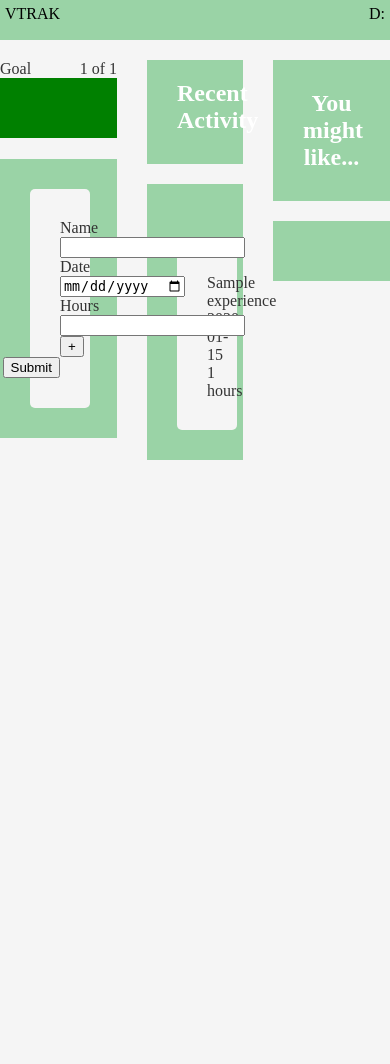
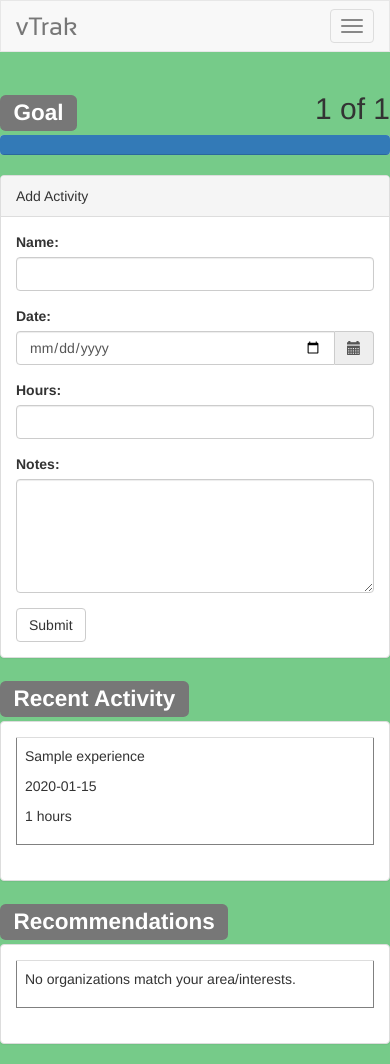
Before and after one commit to rsera/CommunityServiceTracker, a PHP site: page /dashboard.php in a window 390 px wide; the page is wider, and only the part inside the window is pictured. Before the commit the page ends 460 px from the top of that part, so only its background shows below. Run offline with PHP 8.4, Linux system fonts and the light colour scheme; the visitor is signed in with stand-in values (Sample User, id 1); data comes from the database, SQL or seed files in the repository; tables that the repository leaves empty hold one stand-in row (values such as "Sample post").

Commit message:
refactoring of dashboard
added placeholders when no experience/no recommendations
refactored API to match new bootstrap dashboard
refactored dynamic generation to match boothstrap dashboard

```diff
--- a/dashboard.php
+++ b/dashboard.php
@@ -2,43 +2,64 @@
 	if(!isset($_SESSION['UserID'])){
 		header("location: /");
 	}
-?><!DOCTYPE html><html>
+?>
+
+<!DOCTYPE html>
+<html lang="en">
 <head>
-		<!-- <script src="jquery-3.2.1.min.js"></script> -->
-		<!-- <script src="/API/APIfront.js"></script> -->
-		<!--- Styles will be moved off into their own css file --->
+  <title>VTRAK</title>
+  <meta charset="utf-8">
+  <meta name="viewport" content="width=device-width, initial-scale=1">
+  <link rel="stylesheet" type="text/css" href="https://maxcdn.bootstrapcdn.com/bootstrap/3.3.7/css/bootstrap.min.css">
+  <link href="css/styles.css" rel="stylesheet">
+  <script src="https://ajax.googleapis.com/ajax/libs/jquery/3.3.1/jquery.min.js"></script>
+  <script type="text/javascript" src="https://code.jquery.com/jquery-3.3.1.min.js"></script>
+  <script type="text/javascript" src="https://maxcdn.bootstrapcdn.com/bootstrap/4.0.0/js/bootstrap.min.js"></script>
   <style>
-			body{margin:0px;width:100%;}
-			.left{float:left;}
-			.staticLeft{left:0px;}
-			.staticRight{right:0px;}
-			.right{float:right;}
-			.clearBoth{clear:both;}
-
-			.panel{background:#9ad3a6;color:#FFF;margin-top:20px;text-align:center;padding:30px;}
-			.panel .panel{background:#F5F5F5;color:#333;margin-top:5px;border-radius:5px;}
-			.panel .panel:first-of-type{margin-top:0px;}
-
-			#ribbon{height:40px;width:100%;position:fixed;margin-top:0px;border-bottom:20px solid #F5F5F5;background:#9ad3a6;padding:0px;}
-			#ribbon span{padding:5px;}
-			#goalText{margin-top:20px;color:#333;}
-			#recent{padding-top:60px;}
-
-			body{background:#F5F5F5}
-			aside{margin-top:40px;position:fixed;width:30%;}
-			main{width:calc(40% - 60px);margin-left:calc(30% + 30px);padding-top:30px;}
-			progress{width:100%;height:60px; border-radius:5px;}
-			h2{background:#76cb89;}
-
-
+    .defaultHidden{display:none;visibility:hidden;}
+    @font-face{font-family: sanssaFont;src:url(CSS/Sansation_Regular.ttf)};
+    @font-face{font-family: sanssaBold;src:url(CSS/Sansation_Bold.ttf);font-weight:bold};
+    body{font-family:sanssaFont;}
+    #vtrakButton{font-family:sanssaFont; font-size: 25px;}
+    #signUpRibbon{font-family:sanssaFont; font-size: 20px}
+    #loginRibbon{font-family:sanssaFont; font-size: 20px}
+    #homePageContent h1{font-family:sanssaFont;}
   </style>
 </head>
-	<body>
-		<header id="ribbon">
-			<span class="image left">VTRAK</span>
-			<span class="account right">D:</span>
-		</header>
-		<aside class="staticLeft">
+<body class="myDashboard">
+
+  <!-- Top Banner Start -->
+  <nav class="navbar navbar-default">
+    <div class="container">
+      <!-- Brand and toggle get grouped for better mobile display -->
+      <div class="navbar-header">
+        <button type="button" class="navbar-toggle collapsed" data-toggle="collapse" data-target="#bs-example-navbar-collapse-1" aria-expanded="false">
+          <span class="sr-only">Toggle navigation</span>
+          <span class="icon-bar"></span>
+          <span class="icon-bar"></span>
+          <span class="icon-bar"></span>
+        </button>
+        <a class="navbar-brand" href="#" data-target="home" id="vtrakButton">vTrak</a>
+      </div>
+
+      <!-- Collect the nav links, forms, and other content for toggling -->
+      <div class="collapse navbar-collapse" id="bs-example-navbar-collapse-1">
+        <ul class="nav navbar-nav navbar-right">
+          <li><a href="#" data-target="signUp" id="signUpRibbon">Account</a></li>
+          <li><a href="#" data-target="login" id="loginRibbon">Log Out</a></li>
+        </ul>
+      </div>
+    </div>
+  </nav>
+  <!-- Top Banner End -->
+
+  <div class="row row-eq-height">
+    <div class="col-sm-4">
+      <!-- Progress bar -->
+      <div class="progress-bar-label">
+        <h2>
+          <span class="label label-default">Goal</span>
+
           <?php
 			$thisUserID = $_SESSION['UserID'];
 			$sql = "SELECT goal, IFNULL(SUM(hours),0) AS hours FROM user LEFT JOIN experiences on user.userID = experiences.userID WHERE user.userID = ".$thisUserID. " GROUP BY user.userID";
@@ -47,26 +68,107 @@
 			if (mysqli_num_rows($result) > 0)
 			{
 				while($row = mysqli_fetch_assoc($result)){
-						echo '<div id="goalText"><span class="left">Goal</span><span class="right"><span id="hoursLabel">' . $row['hours'] . '</span> of <span id="goalLabel">' . $row['goal'] . '</span></span></div>';
-						echo '<progress id="goalBar" value="' . $row['hours'] . '" max="' . $row['goal'] . '"></progress>';
+					/*echo '<p>Current hours:'.$row['hours'].'</p>';*/
+        			//echo '<span class="pull-right">'. $row['hours'].' of '.$row['goal'].'</span>';
+					echo '<span class="pull-right"><span id="hoursLabel">' . $row['hours'] . '</span> of <span id="goalLabel">' . $row['goal'] . '</span></span>';
 				}
 			}
     	?>
+        </h2>
+      </div>
 
-			<div class="panel">
-			<div id="addNew" class="panel">
-				<div class="name"><label>Name</label><input id="newName" type="text"></input></div>
-				<div class="date"><label>Date</label><input id="newDate" type="date"></input></div>
-				<div class="hours"><label>Hours</label><input id="newHours" type="number"></input></div>
-				<div class="more"><input id="newMore" type="button" value="+" class="left"></input></div>
-				<div class="submit"><input id="newSubmit" type="button" value="Submit" class="right"></input></div>
-				<div class="clearBoth"></div>
+
+      <?php
+
+        $thisUserID = $_SESSION['UserID'];
+        $sql = "SELECT goal, IFNULL(SUM(hours),0) AS hours FROM user LEFT JOIN experiences on user.userID = experiences.userID WHERE user.userID = ".$thisUserID. " GROUP BY user.userID";
+        $result = mysqli_query($conn, $sql);
+
+        if (mysqli_num_rows($result) > 0)
+        {
+          while($row = mysqli_fetch_assoc($result)){
+            $val = (int)($row['hours']/$row['goal']*100);
+
+			echo '<div class="progress"><div class="progress-bar" role="progressbar" aria-valuenow="'.$row['hours'].'" aria-value-min="0" aria-valuemax="'.$row['goal'].'" style="width:'.$val.'%">'.'<div class="progress-bar-title"></div>'.'</div></div>';
+
+          }
+        }
+
+      ?>
+
+      <!--Add activity-->
+      <div id="addNew" class="panel panel-default" >
+        <div class="panel-heading">Add Activity</div>
+        <div class="panel-body">
+
+          <!--<form>-->
+            <div class="form-group">
+              <label for="newName">Name:</label>
+              <input type="text" class="form-control" id="newName">
+            </div>
+
+            <label for="newDate">Date:</label>
+            <div class="form-group">
+                <div class='input-group date'>
+                    <input type='date' class="form-control" id="newDate"/>
+                    <span class="input-group-addon">
+                        <span class="glyphicon glyphicon-calendar"></span>
+                    </span>
                 </div>
             </div>
-		</aside>
-		<aside class="staticRight">
-			<h2 class="panel">You might like...</h2>
-			<div id="recommendations" class="panel">
+
+            <div class="form-group">
+              <label for="newHours">Hours:</label>
+              <input type="number" class="form-control" id="newHours">
+            </div>
+
+            <div class="form-group">
+              <label for="comment">Notes:</label>
+              <textarea class="form-control" rows="5" id="newNotes"></textarea>
+            </div>
+
+            <button type="button" class="btn btn-default" id="newSubmit">Submit</button>
+          <!--</form>-->
+
+        </div>
+      </div>
+    </div>
+
+
+    <div class="col-sm-4">
+      <h2><span class="label label-default">Recent Activity</span></h2>
+
+      <div class="panel panel-default">
+        <div class="panel-body">
+          <table id="recent" class="table" border="1">
+              <tbody>
+				  <?php
+  					$thisUserID = $_SESSION['UserID'];
+  					$sql = "SELECT experienceID, name, expDate, hours FROM experiences WHERE userID = ".$thisUserID ." ORDER BY expDate DESC";
+  					$result = mysqli_query($conn, $sql);
+
+  					if (mysqli_num_rows($result) > 0)
+  					{
+  						while($row = mysqli_fetch_assoc($result)){
+  							echo '<tr><td><p id="e' . $row['experienceID'] . '" class="header">' . $row['name'] . '</strong></p><p>' . $row['expDate'] . '</p><p>' . $row['hours'] . ' hours</p></td></tr>';
+						}
+  					}
+					else echo '<tr><td><p id="noActivity">You have no activity.</p></td></tr>';
+
+				?>
+              </tbody>
+          </table>
+        </div>
+      </div>
+    </div>
+
+    <div class="col-sm-4">
+      <h2><span class="label label-default">Recommendations</span></h2>
+
+      <div class="panel panel-default">
+        <div class="panel-body">
+          <table class="table" border="1">
+              <tbody>
 				  <?php
   					$thisUserID = $_SESSION['UserID'];
   					$sql = "SELECT orgID, orgName, orgType, orgWebsite FROM organizations INNER JOIN user ON organizations.orgZip = user.userZip AND user.userID = ".$thisUserID;
@@ -75,61 +177,30 @@
   					if (mysqli_num_rows($result) > 0)
   					{
   						while($row = mysqli_fetch_assoc($result)){
-							echo '<div id="o'. $row['orgID'] . '" class="panel"><div class="name">' . $row['orgName'] . '</div><div class="type">' . $row['orgType'] . '</div><div class="webaddress">' . $row['orgWebsite'] . '</div></div>';
+  							//echo '<div id="o'. $row['orgID'] . '" class="panel"><div class="name">' . $row['orgName'] . '</div><div class="type">' . $row['orgType'] . '</div><div class="webaddress">' . $row['orgWebsite'] . '</div></div>';
+							echo '<tr><td><p id="o'. $row['orgID'] . '" class="header">' . $row['orgName'] . '</p><p>' . $row['orgWebsite'] . '</p></td></tr>';
 						}
   					}
-				?>
-			</div>
-		</aside>
-		<main id="history">
-			<h2 class="panel">Recent Activity</h2>
-			<div id="recent" class="panel">
-				<?php
-					$thisUserID = $_SESSION['UserID'];
-					$sql = "SELECT experienceID, name, expDate, hours FROM experiences WHERE userID = ".$thisUserID ." ORDER BY expDate DESC";
-					$result = mysqli_query($conn, $sql);
-
-					if (mysqli_num_rows($result) > 0)
-					{
-						while($row = mysqli_fetch_assoc($result)){
-							echo '<div id="e' . $row['experienceID'] . '" class="panel"><div class="name">' . $row['name'] . '</div><div class="date">' . $row['expDate'] . '</div><div class="hours">' . $row['hours'] . ' hours</div></div>';
-						}
-					} else {
-						echo '<div id="noActivity">You have no activity.</div>';
+					else {
+						echo '<tr><td><p id="noActivity">No organizations match your area/interests.</p></td></tr>';
 					}
   				?>
+              </tbody>
+          </table>
         </div>
-		</main>
+      </div>
+    </div>
+
+  </div>
 	<script type="text/javascript" src="https://code.jquery.com/jquery-3.3.1.min.js"></script>
 		<script type="text/javascript" src="https://maxcdn.bootstrapcdn.com/bootstrap/4.0.0/js/bootstrap.min.js"></script>
 		<script src="API/webAJAX.js"></script>
-
 	<script>
 		// When you click "submit" for new experiences, add the experience and update the recent activity list
-			$("#newSubmit").on("click",function(){addExperience(false)});
+		$("#newSubmit").on("click",function(){addExperience()});
 		//$("#newSubmit").on("click",$("#addNew").val(""));
 
-			// When you click on contacts, swap to the Read-Only form and show their info
-			$(".contact").on("click",function(){viewContact(<?=$_SESSION['UserID']?>,this.id);});
-			// When you click 'Add A New Contact', show the add contact section
-			$("#AddContact").on("click",function(){
-				if($("#addContactInfo").is(":hidden")){
-					$(".togglePanel").toggleClass("defaultHidden");
-				}
-			});
-			// When you click 'Delete Contact', remove the contact from the active page
-			$("#DeleteContact").on("click",function(){
-				if($("#addContactInfo").is(":hidden")){
-					deleteContact(<?=$_SESSION['UserID']?>,$("#contactDisplay").attr("data-cid"))
-				}
-			});
-			// When you click 'Save Contact', add the contact and display its info
-			$(".addContactButton").on("click",function(){addContact(<?=$_SESSION['UserID']?>)});
-
-			// When you click "search" it searches with what's in the box
-			$("#searchButton").on("click",function(){searchContact(<?=$_SESSION['UserID']?>, $("#searchBox").val())});
-
-			$('#myContacts h2').on("click",function(){$('#contactList button').not('.defaultHidden').show()});
 	</script>
 </body>
+
 </html>
```
Also changed, not shown: API/addExperience.php (+4 -5 lines), API/webAJAX.js (+6 -13 lines), dashboardnoboot.php (added, +135 -0 lines). Lines whose indentation alone changed are shown as unchanged.
